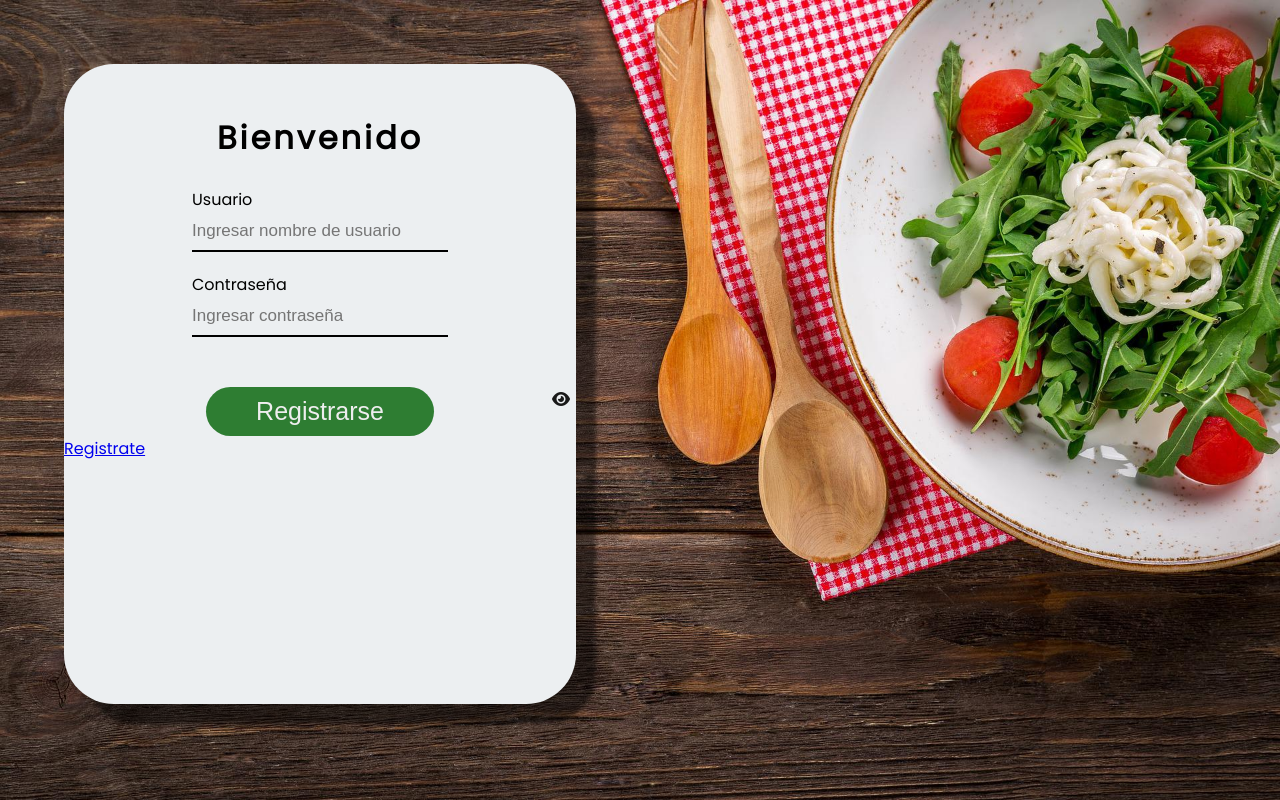
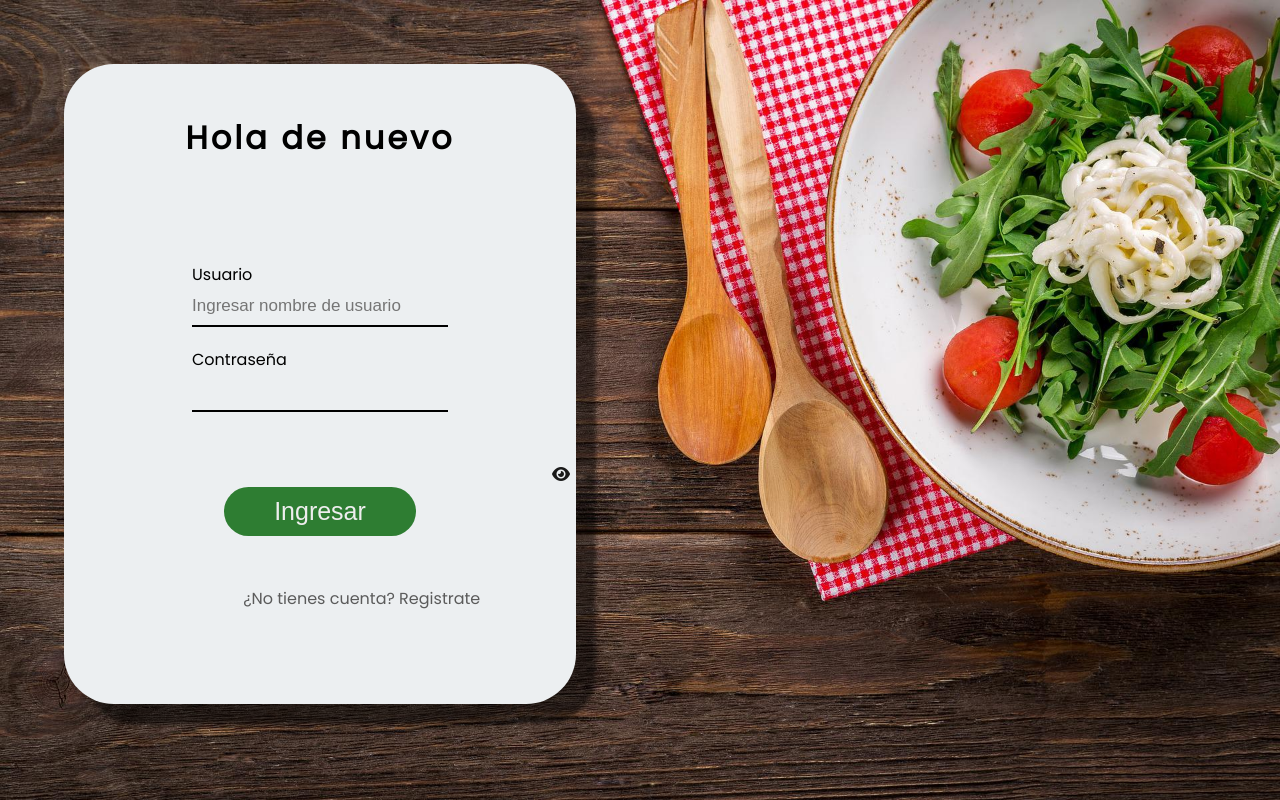
Before and after one commit to Gustavo-Vazquez9/Proyecto-Angular, an Angular app in the folder Costeo/: page /login in a window 1280 px wide. Built offline with nearby package versions, Linux system fonts and the light colour scheme.

Commit message:
Funcionalidad password corregida

```diff
--- a/Costeo/src/app/Services/service.service.ts
+++ b/Costeo/src/app/Services/service.service.ts
@@ -20,4 +20,13 @@ export class ServiceService {
   insertarUsusario(nuevoUsuario: Users):Observable<any>{
     return this.http.post('http://localhost:3000/usuarios', nuevoUsuario);
   }
+
+  verificarUsuario(usuario:string):Observable<any>{
+    return this.http.get(`http://localhost:3000/usuarios?usuario=${usuario}`)
+  }
+
+  verificarContraseña(contraseña:string):Observable<any>{
+    return this.http.get(`http://localhost:3000/usuarios?contraseña=${contraseña}`)
+  }
+
 }
--- a/Costeo/src/app/components/login/login.component.html
+++ b/Costeo/src/app/components/login/login.component.html
@@ -1,7 +1,7 @@
 <div class="full-screen">
 
     <div class="form">
-        <h1>Bienvenido</h1>
+        <h1>Hola de nuevo</h1>
         <div class="mensajeError" *ngIf="error">
             <p>¡Error! Las constraseñas no coinciden</p>
         </div>
@@ -11,15 +11,14 @@
             </label>
 
             <label>Contraseña
-                <input placeholder="Ingresar contraseña" required name="contrasenia" [ngModel]="contrasenia | password:isActive"
-                (ngModelChange)="contrasenia = $event">
-                <i (click)="isActive=!isActive" class="fas fa-eye input-icon password"></i>
+                <input [type]="isActive ? 'text' : 'password'">
+                <i (click)="isActive = !isActive" class="fas fa-eye input-icon password"></i>
             </label>
 
         </div>
         <div class="register-btn">
-            <button type="submit" (click)="ingresarUsuario()">Registrarse</button>
+            <button type="submit" (click)="validarUsuario()">Ingresar</button>
         </div>
-        <a [routerLink]="['/register']">Registrate</a>
+        <a [routerLink]="['/register']">¿No tienes cuenta? Registrate</a>
     </div>
 </div>
--- a/Costeo/src/app/components/login/login.component.scss
+++ b/Costeo/src/app/components/login/login.component.scss
@@ -21,7 +21,7 @@
             letter-spacing: 3px;
         }
         .form-inputs {
-            margin-top: 25px;
+            margin-top: 100px;
             label {
                 position: relative;
                 left: 25%;
@@ -50,7 +50,7 @@
         .register-btn {
             display: flex;
             justify-content: center;
-            margin-top: 50px;
+            margin-top: 75px;
             position: relative;
             button {
                 background-color: map-get($colors, "primary");
@@ -78,5 +78,17 @@
                 color: rgb(189, 3, 3);
             }
         }
+        a {
+            position: absolute;
+            text-decoration: none;
+            color: map-get($colors, "link-color");
+            margin-top: 50px;
+            left: 35%;
+            transition: all 0.3s ease;
+            &:hover {
+                text-decoration: underline;
+                font-size: 17px;
+            }
+        }
     }
 }
--- a/Costeo/src/app/components/login/login.component.ts
+++ b/Costeo/src/app/components/login/login.component.ts
@@ -1,4 +1,5 @@
 import { Component} from '@angular/core';
+import { ServiceService } from 'src/app/Services/service.service';
 
 
 @Component({
@@ -13,12 +14,13 @@ export class LoginComponent{
   error: boolean = false;
   isActive: boolean = false;
 
-  constructor() {
-
+  constructor(private service:ServiceService) {
   }
 
-  ingresarUsuario(){
-    console.log('hello world');
+  validarUsuario(){
+    this.service.verificarUsuario(this.user).subscribe((data)=>{
+      console.log(data);
+    })
   }
 
 }
--- a/Costeo/src/app/components/register/register.component.html
+++ b/Costeo/src/app/components/register/register.component.html
@@ -27,6 +27,6 @@
         <div class="register-btn">
             <button type="submit" (click)="ingresarUsuario()">Registrarse</button>
         </div>
-        <a [routerLink]="['/login']">prueba</a>
+        <a [routerLink]="['/login']">¿Ya tienes cuenta?</a>
     </div>
 </div>
--- a/Costeo/src/app/components/register/register.component.scss
+++ b/Costeo/src/app/components/register/register.component.scss
@@ -67,5 +67,17 @@
                 color: rgb(189, 3, 3);
             }
         }
+        a {
+            position: absolute;
+            text-decoration: none;
+            color: map-get($colors, "link-color");
+            margin-top: 35px;
+            left: 40%;
+            transition: all 0.3s ease;
+            &:hover {
+                text-decoration: underline;
+                font-size: 17px;
+            }
+        }
     }
 }
--- a/Costeo/src/assets/scss/variables.scss
+++ b/Costeo/src/assets/scss/variables.scss
@@ -1 +1 @@
-$colors: ( "primary": #2E7D32, "secondary": #43A047, "full-screen-bg": #A5D6A7, "primary-font": #000000, "secondary-font": #212121, "primary-bg": #EEEEEE, "secondary-bg": #ECEFF1, "picture-bg": #999797);
+$colors: ( "primary": #2E7D32, "secondary": #43A047, "full-screen-bg": #A5D6A7, "primary-font": #000000, "secondary-font": #212121, "primary-bg": #EEEEEE, "secondary-bg": #ECEFF1, "picture-bg": #999797, "link-color": #5b5b5b);
```
